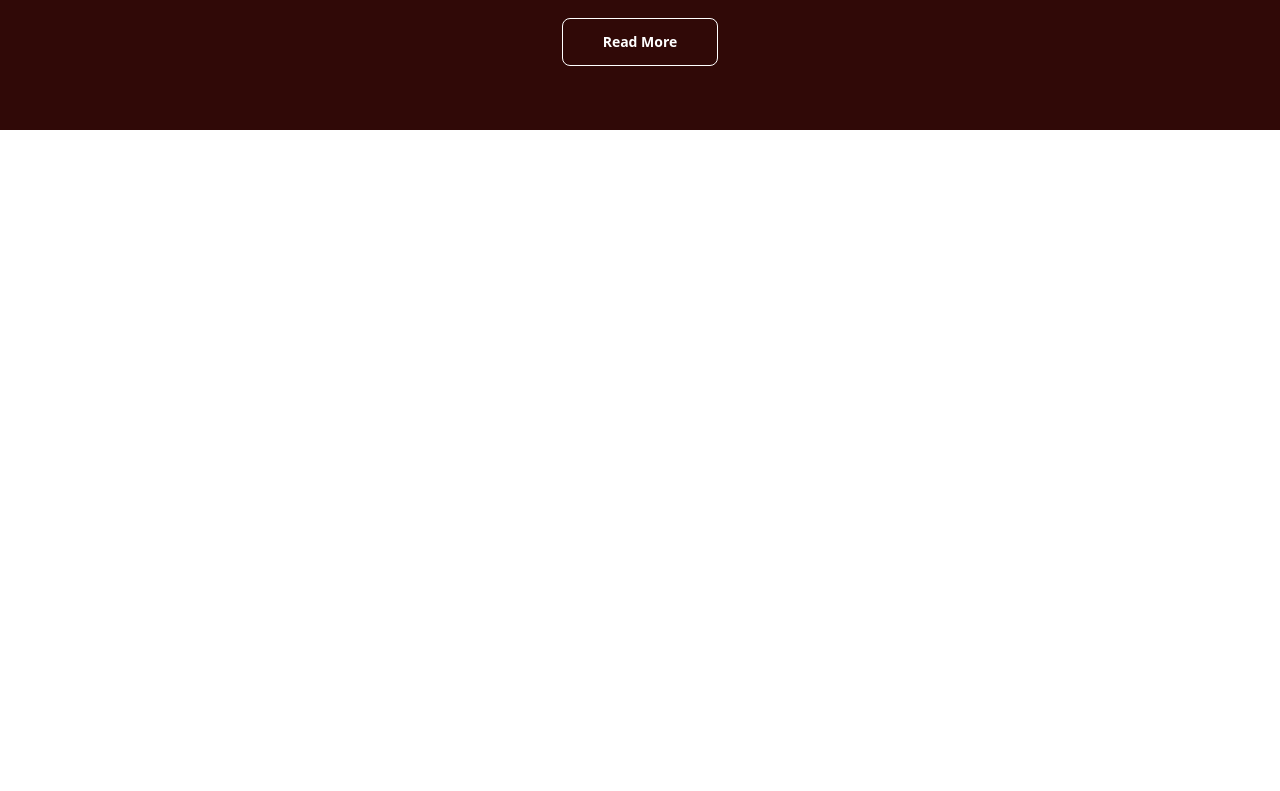
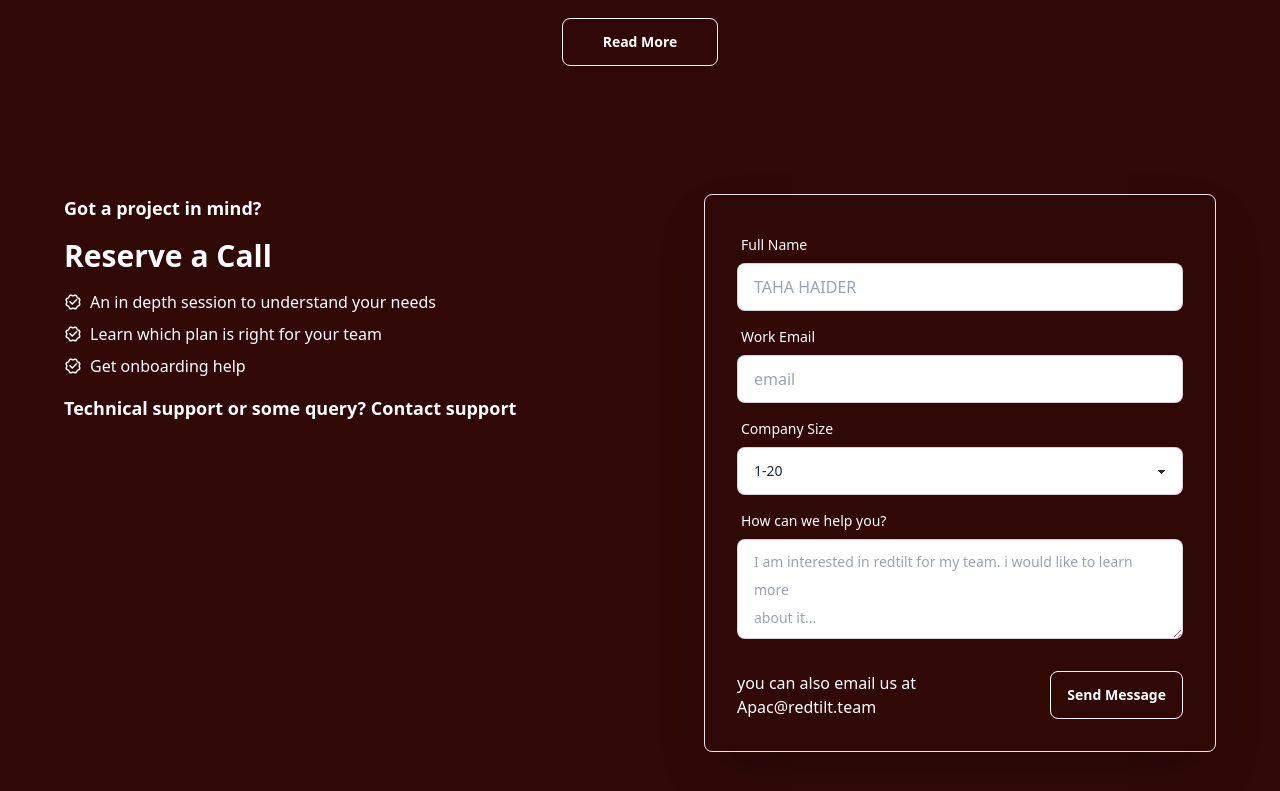
Before and after one commit to Naimul02/job_task_landing_page, a React (Vite) app: page / in a window 1280 px wide. Shown: the part 2071-2862 px from the top of the page. Before the commit the page ends 2201 px from the top, so only its background shows below. Built offline with nearby package versions, Linux system fonts and the light colour scheme.

Commit message:
added contact section

```diff
--- a/src/Pages/Home/Home.jsx
+++ b/src/Pages/Home/Home.jsx
@@ -5,6 +5,7 @@ import Company from '../../components/Company/Company';
 import Offer from '../../components/Offer/Offer';
 import SuperPowers from '../../components/SuperPowers/SuperPowers';
 import Blogs from '../../components/Blogs/Blogs';
+import Contact from '../../components/Contact/Contact';
 
 const Home = () => {
     return (
@@ -15,6 +16,7 @@ const Home = () => {
             <Offer></Offer>
             <SuperPowers></SuperPowers>
             <Blogs></Blogs>
+            <Contact></Contact>
 
 
 
--- /dev/null
+++ b/src/components/Contact/Contact.jsx
@@ -0,0 +1,70 @@
+import React from 'react';
+import { RiVerifiedBadgeLine } from 'react-icons/ri';
+
+const Contact = () => {
+    return (
+        <div className="min-h-screen max-w-6xl mx-auto py-16">
+        <div className="flex flex-col lg:flex-row  justify-between">
+          <div className="text-center lg:text-left space-y-4">
+            <h1 className="text-lg text-white font-bold">Got a project in mind?</h1>
+            <h3 className="text-3xl font-bold text-white">Reserve a Call</h3>
+            <ul className='space-y-2'>
+                        <li className="flex gap-2 text-left  items-center text-white"><RiVerifiedBadgeLine className="text-white text-lg font-semibold" />An in depth session to
+                        understand your needs</li>
+                  <li className="flex gap-2 text-left  items-center text-white"><RiVerifiedBadgeLine className="text-white text-lg font-semibold" />Learn which plan is right
+                  for your team</li>
+                  <li className="flex gap-2 text-left  items-center text-white"><RiVerifiedBadgeLine className="text-white text-lg font-semibold" /> Get onboarding help</li>
+
+                        </ul>
+                        <h3 className="text-lg font-bold text-white">Technical support or some query?
+                        Contact support</h3>
+          </div>
+          <div className="border rounded-lg w-full max-w-lg shrink-0 shadow-2xl">
+            <form className="card-body">
+            <div className="form-control">
+                <label className="label">
+                  <span className="label-text text-white">Full Name</span>
+                </label>
+                <input type="text" placeholder="TAHA HAIDER" className="input input-bordered" required />
+              </div>
+              <div className="form-control">
+                <label className="label">
+                  <span className="label-text text-white">Work Email</span>
+                </label>
+                <input type="email" placeholder="email" className="input input-bordered" required />
+              </div>
+              <div className="form-control">
+                <label className="label">
+                  <span className="label-text text-white">Company Size</span>
+                </label>
+                <select className="select select-bordered w-full">
+
+  <option>1-20</option>
+  <option>21-40</option>
+</select>
+              </div>
+              <div className="form-control">
+                <label className="label">
+                  <span className="label-text text-white">How can we help you?</span>
+                </label>
+
+<textarea className="textarea textarea-bordered h-[100px]" placeholder="I am interested in redtilt for my team. i would like to learn more
+about it..."></textarea>
+
+              </div>
+              <div className="form-control mt-6">
+                <div className="flex gap-4 items-center">
+                <p className="text-white">you can also email us at
+                Apac@redtilt.team</p>
+                <button className="btn btn-outline text-white">Send Message</button>
+                </div>
+
+              </div>
+            </form>
+          </div>
+        </div>
+      </div>
+    );
+};
+
+export default Contact;
--- a/src/components/Offer/Offer.css
+++ b/src/components/Offer/Offer.css
@@ -1,4 +1,4 @@
-.card{
+.cardOffer{
     background: linear-gradient(145deg , #590000, #8B0000 );
     color  : white;
     border-radius: 15px;
@@ -10,7 +10,7 @@
     overflow: hidden;
 
 }
-.card::before{
+.cardOffer::before{
     content: "01";
     font-weight: 700;
     position: absolute;
--- a/src/components/Offer/Offer.jsx
+++ b/src/components/Offer/Offer.jsx
@@ -57,7 +57,7 @@ const Offer = () => {
             {/* card */}
             <div className="grid grid-cols-1 lg:grid-cols-4 gap-8  mt-16">
                 {
-                    datas?.map(data =>  <div className="card h-[350px]">
+                    datas?.map(data =>  <div className="cardOffer h-[350px]">
                         <div className='flex px-2 gap-2 items-center  mt-6'>
                         <span><MdDeveloperBoard className='z-10 text-3xl font-bold text-white'/></span>
                         <h3 className="text-3xl font-semibold text-white z-10">{data?.title}</h3>
```
